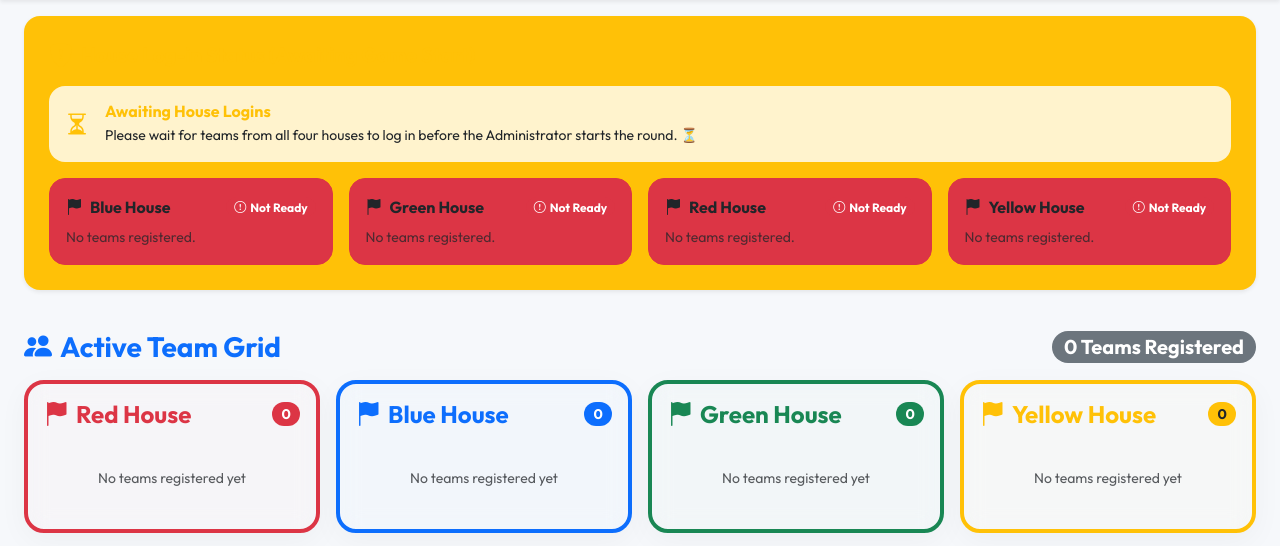
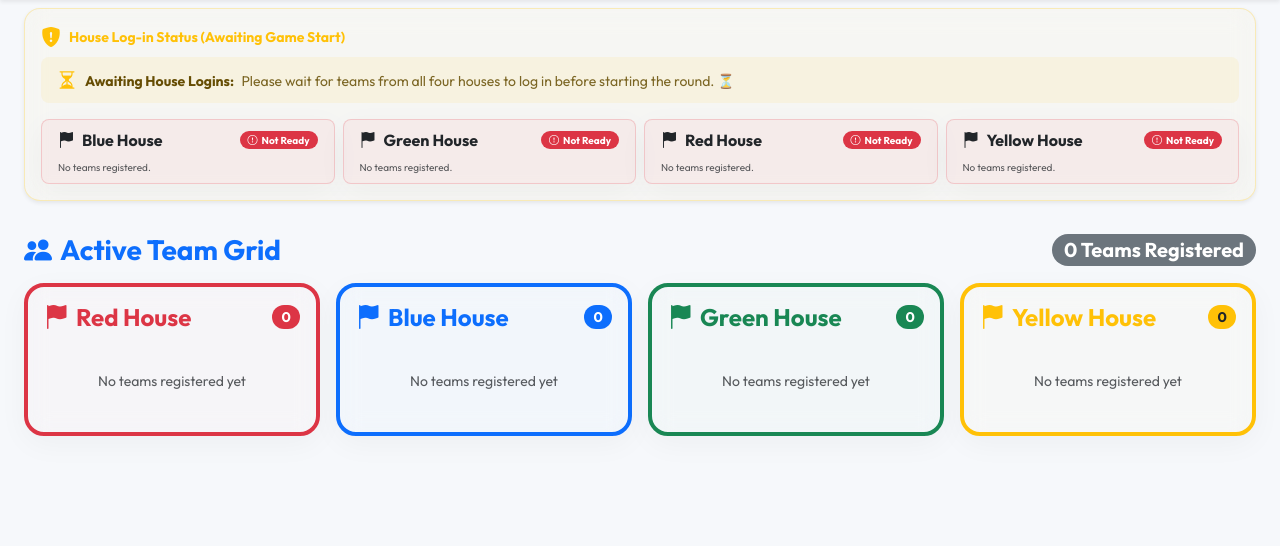
Before and after one commit to gunaditya-regidi/thms, a Flask app: page /stats in a window 1280 px wide. Shown: the part 72-618 px from the top of the page. Run offline with Flask 3, Linux system fonts and the light colour scheme; a user stored in the database is signed in; data comes from the database, SQL or seed files in the repository; data that the repository does not hold is empty; some libraries are stand-ins or nearby versions.

Commit message:
style: refine pre-game readiness UI colors, contrast, and layout space efficiency

```diff
--- a/app.py
+++ b/app.py
@@ -323,10 +323,25 @@ def create_app(config_override=None):
         houses = House.query.all()
         house_status = {}
         for h in houses:
-            house_teams = [t.team_name for t in teams if t.house_id == h.id]
+            teams_in_house = [t for t in teams if t.house_id == h.id]
+            house_teams_data = []
+            house_logged_in = True
+
+            if not teams_in_house:
+                house_logged_in = False
+
+            for t in teams_in_house:
+                is_logged = t.user.current_login_token is not None
+                if not is_logged:
+                    house_logged_in = False
+                house_teams_data.append({
+                    'team_name': t.team_name,
+                    'is_logged_in': is_logged
+                })
+
             house_status[h.name] = {
-                'logged_in': len(house_teams) > 0,
-                'teams': house_teams
+                'logged_in': house_logged_in,
+                'teams': house_teams_data
             }
 
         return render_template('stats.html',
--- a/templates/stats.html
+++ b/templates/stats.html
@@ -26,12 +26,12 @@
 </div>
 
 <!-- Pre-game House Readiness Alert (shown only before Round 1 starts) -->
-<div id="preGameBanner" class="container-fluid py-3 px-4 {% if game_started %}d-none{% endif %}">
-    <div class="glass-card p-4 border border-warning border-opacity-25 bg-warning bg-opacity-5 rounded-4 shadow-sm">
-        <h5 class="fw-bold text-warning mb-3 d-flex align-items-center">
-            <i class="bi bi-shield-fill-exclamation me-2 fs-4 animate__animated animate__flash animate__infinite"></i>
+<div id="preGameBanner" class="container-fluid py-2 px-4 {% if game_started %}d-none{% endif %}">
+    <div class="glass-card p-3 rounded-4 shadow-sm" style="background: rgba(255, 193, 7, 0.03) !important; border: 1px solid rgba(255, 193, 7, 0.25) !important;">
+        <h6 class="fw-bold text-warning mb-2 d-flex align-items-center" style="font-size: 14px;">
+            <i class="bi bi-shield-fill-exclamation me-2 fs-5 animate__animated animate__flash animate__infinite"></i>
             House Log-in Status (Awaiting Game Start)
-        </h5>
+        </h6>
 
         <!-- Global readiness bar -->
         {% set all_ready = true %}
@@ -41,23 +41,23 @@
             {% endif %}
         {% endfor %}
 
-        <div id="readinessAlert" class="alert {% if all_ready %}alert-success{% else %}alert-warning{% endif %} border-0 rounded-4 p-3 mb-3 d-flex align-items-center">
+        <div id="readinessAlert" class="alert {% if all_ready %}alert-success{% else %}alert-warning{% endif %} border-0 rounded-3 p-2 px-3 mb-3 d-flex align-items-center" style="{% if all_ready %}background: rgba(25, 135, 84, 0.08) !important; color: #0f5132 !important;{% else %}background: rgba(255, 193, 7, 0.08) !important; color: #664d03 !important;{% endif %}">
             {% if all_ready %}
-                <i class="bi bi-check-circle-fill text-success fs-4 me-3"></i>
+                <i class="bi bi-check-circle-fill text-success fs-5 me-2"></i>
                 <div>
-                    <h6 class="fw-bold mb-1 text-success">All Houses Ready!</h6>
-                    <p class="mb-0 text-dark small">Teams from all four houses are successfully logged in. Ready for Admin to launch the game! 🚀</p>
+                    <span class="fw-bold small me-1">All Houses Ready!</span>
+                    <span class="small" style="color: inherit; opacity: 0.85;">Teams from all four houses are successfully logged in. Ready to launch the game! 🚀</span>
                 </div>
             {% else %}
-                <i class="bi bi-hourglass-split text-warning fs-4 me-3"></i>
+                <i class="bi bi-hourglass-split text-warning fs-5 me-2"></i>
                 <div>
-                    <h6 class="fw-bold mb-1 text-warning">Awaiting House Logins</h6>
-                    <p class="mb-0 text-dark small">Please wait for teams from all four houses to log in before the Administrator starts the round. ⏳</p>
+                    <span class="fw-bold small me-1">Awaiting House Logins:</span>
+                    <span class="small" style="color: inherit; opacity: 0.85;">Please wait for teams from all four houses to log in before starting the round. ⏳</span>
                 </div>
             {% endif %}
         </div>
 
-        <div class="row g-3" id="houseStatusCards">
+        <div class="row g-2" id="houseStatusCards">
             {% for h_name, h_info in house_status.items() %}
                 {% set h_lower = h_name.lower() %}
                 {% set badge_color = 'danger' %}
@@ -65,21 +65,21 @@
                     {% set badge_color = 'success' %}
                 {% endif %}
                 <div class="col-md-3">
-                    <div class="card h-100 border border-{{ badge_color }} border-opacity-20 bg-{{ badge_color }} bg-opacity-5 rounded-4 p-3 d-flex flex-column justify-content-between">
+                    <div class="card h-100 border rounded-3 p-2 px-3 d-flex flex-column justify-content-between" style="background: rgba({% if h_info.logged_in %}25, 135, 84{% else %}220, 53, 69{% endif %}, 0.05) !important; border: 1px solid rgba({% if h_info.logged_in %}25, 135, 84{% else %}220, 53, 69{% endif %}, 0.2) !important; box-shadow: var(--shadow-soft);">
                         <div>
                             <div class="d-flex align-items-center justify-content-between mb-2">
-                                <span class="fw-bold text-dark fs-6">
+                                <span class="fw-bold fs-6">
                                     <i class="bi bi-flag-fill text-{{ h_lower }} me-2"></i>{{ h_name }} House
                                 </span>
                                 {% if h_info.logged_in %}
-                                    <span class="badge bg-success rounded-pill small"><i class="bi bi-check-circle me-1"></i>Ready</span>
+                                    <span class="badge bg-success rounded-pill" style="font-size: 10px; padding: 4px 8px;"><i class="bi bi-check-circle me-1"></i>Ready</span>
                                 {% else %}
-                                    <span class="badge bg-danger rounded-pill small"><i class="bi bi-exclamation-circle me-1"></i>Not Ready</span>
+                                    <span class="badge bg-danger rounded-pill" style="font-size: 10px; padding: 4px 8px;"><i class="bi bi-exclamation-circle me-1"></i>Not Ready</span>
                                 {% endif %}
                             </div>
 
-                            <div class="mt-2">
-                                <span class="text-secondary small d-block mb-1">Teams:</span>
+                            <div class="mt-1">
+                                <span class="text-secondary small d-block mb-1" style="font-size: 10px;">Teams:</span>
                                 <div class="d-flex flex-column gap-1">
                                     {% for t in h_info.teams %}
                                         <div class="d-flex align-items-center justify-content-between p-1 px-2 border rounded-2 {% if t.is_logged_in %}bg-success bg-opacity-10 text-success border-success border-opacity-20{% else %}bg-danger bg-opacity-10 text-danger border-danger border-opacity-20{% endif %}" style="font-size: 11px;">
@@ -92,7 +92,7 @@
                                         </div>
                                     {% endfor %}
                                     {% if not h_info.teams %}
-                                        <p class="text-muted small mb-0 mt-1 italic">No teams registered.</p>
+                                        <p class="text-muted small mb-0 mt-1 italic" style="font-size: 10px;">No teams registered.</p>
                                     {% endif %}
                                 </div>
                             </div>
@@ -395,6 +395,7 @@ function updateStatsView(data) {
 
                 const hLower = hName.toLowerCase();
                 const badgeColor = hInfo.logged_in ? 'success' : 'danger';
+                const cardBgColor = hInfo.logged_in ? '25, 135, 84' : '220, 53, 69';
 
                 let teamsHtml = '';
                 if (hInfo.teams.length > 0) {
@@ -410,26 +411,26 @@ function updateStatsView(data) {
                     }).join('');
 
                     teamsHtml = `
-                        <div class="mt-2">
-                            <span class="text-secondary small d-block mb-1">Teams:</span>
+                        <div class="mt-1">
+                            <span class="text-secondary small d-block mb-1" style="font-size: 10px;">Teams:</span>
                             <div class="d-flex flex-column gap-1">
                                 ${teamsItems}
                             </div>
                         </div>
                     `;
                 } else {
-                    teamsHtml = `<p class="text-muted small mb-0 mt-2 italic">No teams registered.</p>`;
+                    teamsHtml = `<p class="text-muted small mb-0 mt-1 italic" style="font-size: 10px;">No teams registered.</p>`;
                 }
 
                 cardsHtml += `
                     <div class="col-md-3">
-                        <div class="card h-100 border border-${badgeColor} border-opacity-20 bg-${badgeColor} bg-opacity-5 rounded-4 p-3 d-flex flex-column justify-content-between">
+                        <div class="card h-100 border rounded-3 p-2 px-3 d-flex flex-column justify-content-between" style="background: rgba(${cardBgColor}, 0.05) !important; border: 1px solid rgba(${cardBgColor}, 0.2) !important; box-shadow: var(--shadow-soft);">
                             <div>
                                 <div class="d-flex align-items-center justify-content-between mb-2">
-                                    <span class="fw-bold text-dark fs-6">
+                                    <span class="fw-bold fs-6">
                                         <i class="bi bi-flag-fill text-${hLower} me-2"></i>${hName} House
                                     </span>
-                                    <span class="badge bg-${badgeColor} rounded-pill small">
+                                    <span class="badge bg-${badgeColor} rounded-pill" style="font-size: 10px; padding: 4px 8px;">
                                         <i class="bi bi-${hInfo.logged_in ? 'check-circle' : 'exclamation-circle'} me-1"></i>${hInfo.logged_in ? 'Ready' : 'Not Ready'}
                                     </span>
                                 </div>
@@ -443,21 +444,23 @@ function updateStatsView(data) {
             const readinessAlert = document.getElementById('readinessAlert');
             if (readinessAlert) {
                 if (allReady) {
-                    readinessAlert.className = 'alert alert-success border-0 rounded-4 p-3 mb-3 d-flex align-items-center';
+                    readinessAlert.className = 'alert alert-success border-0 rounded-3 p-2 px-3 mb-3 d-flex align-items-center';
+                    readinessAlert.style.cssText = 'background: rgba(25, 135, 84, 0.08) !important; color: #0f5132 !important;';
                     readinessAlert.innerHTML = `
-                        <i class="bi bi-check-circle-fill text-success fs-4 me-3"></i>
+                        <i class="bi bi-check-circle-fill text-success fs-5 me-2"></i>
                         <div>
-                            <h6 class="fw-bold mb-1 text-success">All Houses Ready!</h6>
-                            <p class="mb-0 text-dark small">Teams from all four houses are successfully logged in. Ready for Admin to launch the game! 🚀</p>
+                            <span class="fw-bold small me-1">All Houses Ready!</span>
+                            <span class="small" style="color: inherit; opacity: 0.85;">Teams from all four houses are successfully logged in. Ready to launch the game! 🚀</span>
                         </div>
                     `;
                 } else {
-                    readinessAlert.className = 'alert alert-warning border-0 rounded-4 p-3 mb-3 d-flex align-items-center';
+                    readinessAlert.className = 'alert alert-warning border-0 rounded-3 p-2 px-3 mb-3 d-flex align-items-center';
+                    readinessAlert.style.cssText = 'background: rgba(255, 193, 7, 0.08) !important; color: #664d03 !important;';
                     readinessAlert.innerHTML = `
-                        <i class="bi bi-hourglass-split text-warning fs-4 me-3"></i>
+                        <i class="bi bi-hourglass-split text-warning fs-5 me-2"></i>
                         <div>
-                            <h6 class="fw-bold mb-1 text-warning">Awaiting House Logins</h6>
-                            <p class="mb-0 text-dark small">Please wait for teams from all four houses to log in before the Administrator starts the round. ⏳</p>
+                            <span class="fw-bold small me-1">Awaiting House Logins:</span>
+                            <span class="small" style="color: inherit; opacity: 0.85;">Please wait for teams from all four houses to log in before starting the round. ⏳</span>
                         </div>
                     `;
                 }
```
